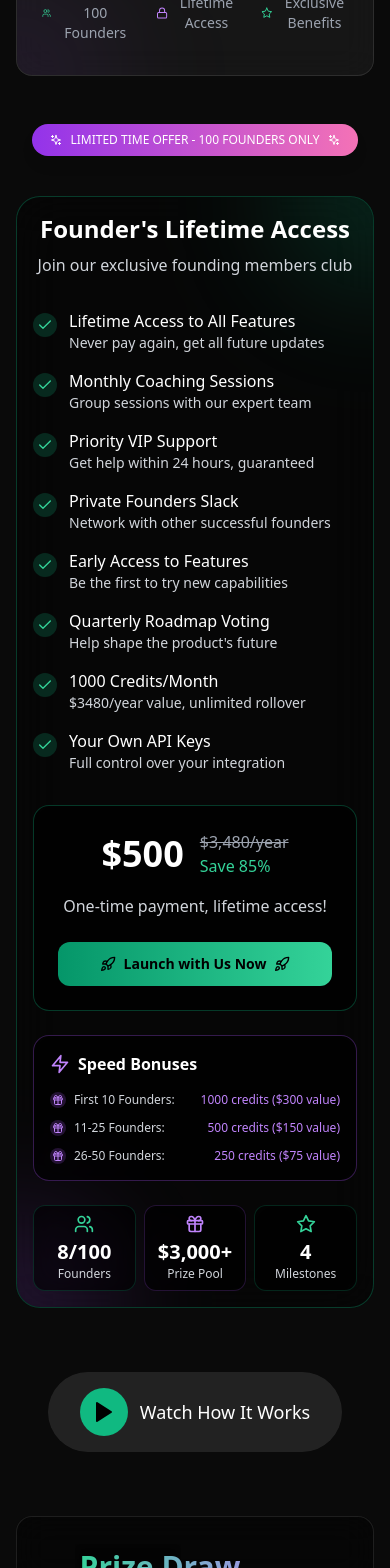
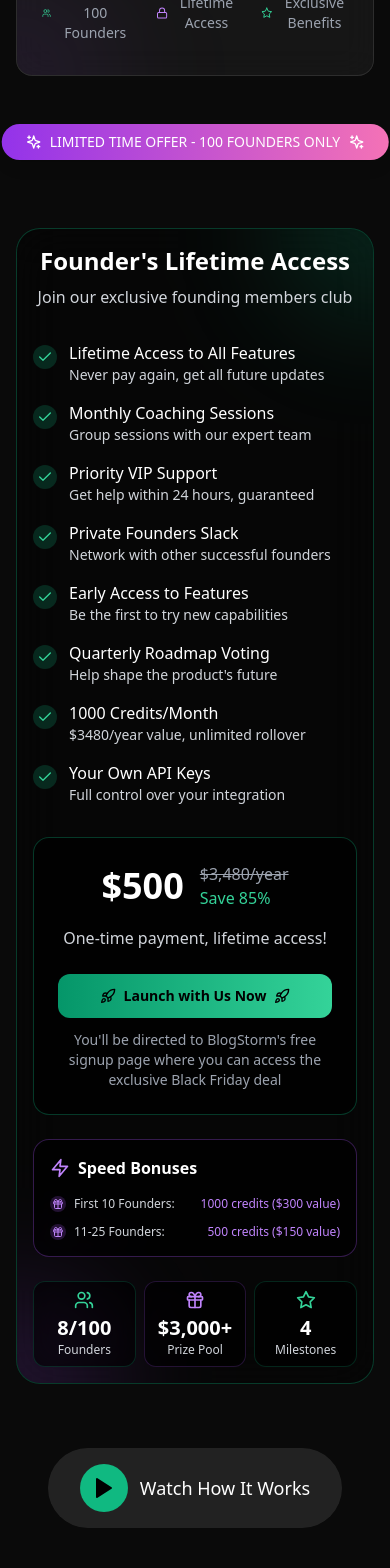
Before and after one commit to lebtiga/bg2024-blogstorm, a React (Vite) app: page / in a window 390 px wide. Shown: the part 1460-3028 px from the top of the page. Built offline with nearby package versions, Linux system fonts and the light colour scheme.

Commit message:
pricing card

```diff
--- a/src/components/PricingCard.tsx
+++ b/src/components/PricingCard.tsx
@@ -44,8 +44,7 @@ export const PricingCard: React.FC<PricingCardProps> = ({ currentFounders }) =>
 
   const speedBonuses = [
     { range: "First 10", credits: 1000, value: 300 },
-    { range: "11-25", credits: 500, value: 150 },
-    { range: "26-50", credits: 250, value: 75 }
+    { range: "11-25", credits: 500, value: 150 }
   ];
 
   return (
@@ -54,14 +53,14 @@ export const PricingCard: React.FC<PricingCardProps> = ({ currentFounders }) =>
         initial={{ y: 20, opacity: 0 }}
         animate={{ y: 0, opacity: 1 }}
         transition={{ duration: 0.5 }}
-        className="relative pt-8 sm:pt-0"
+        className="relative pt-16 sm:pt-0"
       >
         {/* Popular Badge */}
-        <div className="absolute -top-4 left-1/2 -translate-x-1/2 z-10 w-full sm:w-auto px-4 sm:px-0">
-          <div className="bg-gradient-to-r from-purple-600 to-pink-400 text-white px-4 sm:px-6 py-2 rounded-full text-xs sm:text-sm font-medium flex items-center justify-center gap-2 shadow-lg whitespace-nowrap mx-auto sm:mx-0">
-            <Sparkles className="w-3 h-3 sm:w-4 sm:h-4" />
+        <div className="absolute -top-4 left-1/2 -translate-x-1/2 z-10">
+          <div className="bg-gradient-to-r from-purple-600 to-pink-400 text-white px-6 py-2 rounded-full text-sm font-medium flex items-center justify-center gap-2 shadow-lg whitespace-nowrap">
+            <Sparkles className="w-4 h-4" />
             LIMITED TIME OFFER - 100 FOUNDERS ONLY
-            <Sparkles className="w-3 h-3 sm:w-4 sm:h-4" />
+            <Sparkles className="w-4 h-4" />
           </div>
         </div>
 
@@ -111,6 +110,7 @@ export const PricingCard: React.FC<PricingCardProps> = ({ currentFounders }) =>
                   </div>
                 </div>
                 <div className="text-gray-300 mb-6">One-time payment, lifetime access!</div>
+                <div className="space-y-3">
                   <a
                     href="https://app.blogstorm.ai/settings/subscription/black-friday"
                     target="_blank"
@@ -121,6 +121,10 @@ export const PricingCard: React.FC<PricingCardProps> = ({ currentFounders }) =>
                     Launch with Us Now
                     <Rocket className="w-4 h-4 sm:w-5 sm:h-5" />
                   </a>
+                  <p className="text-sm text-gray-400">
+                    You'll be directed to BlogStorm's free signup page where you can access the exclusive Black Friday deal
+                  </p>
+                </div>
               </div>
 
               {/* Speed Bonuses */}
```
Lines whose indentation alone changed are shown as unchanged.
